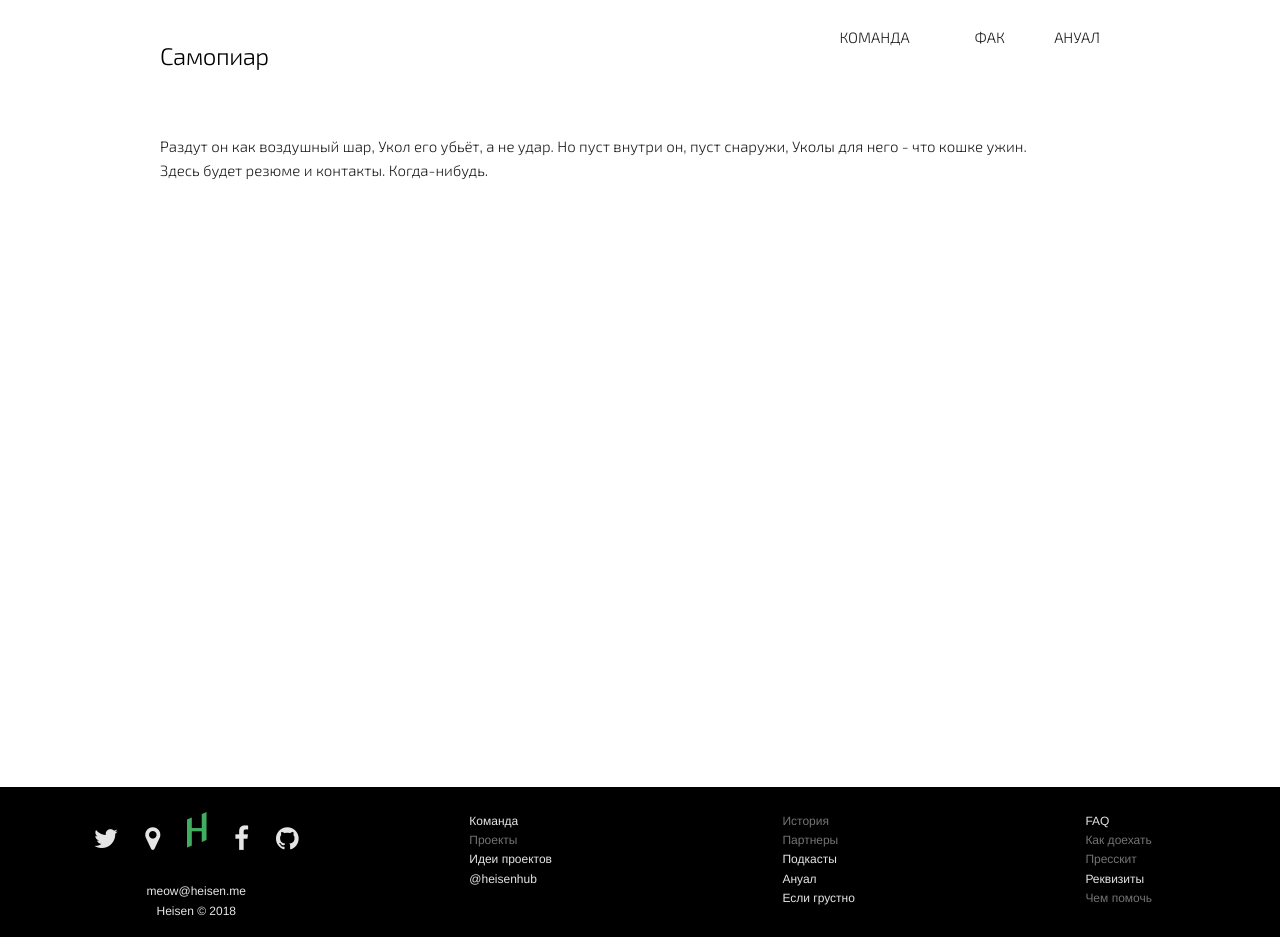
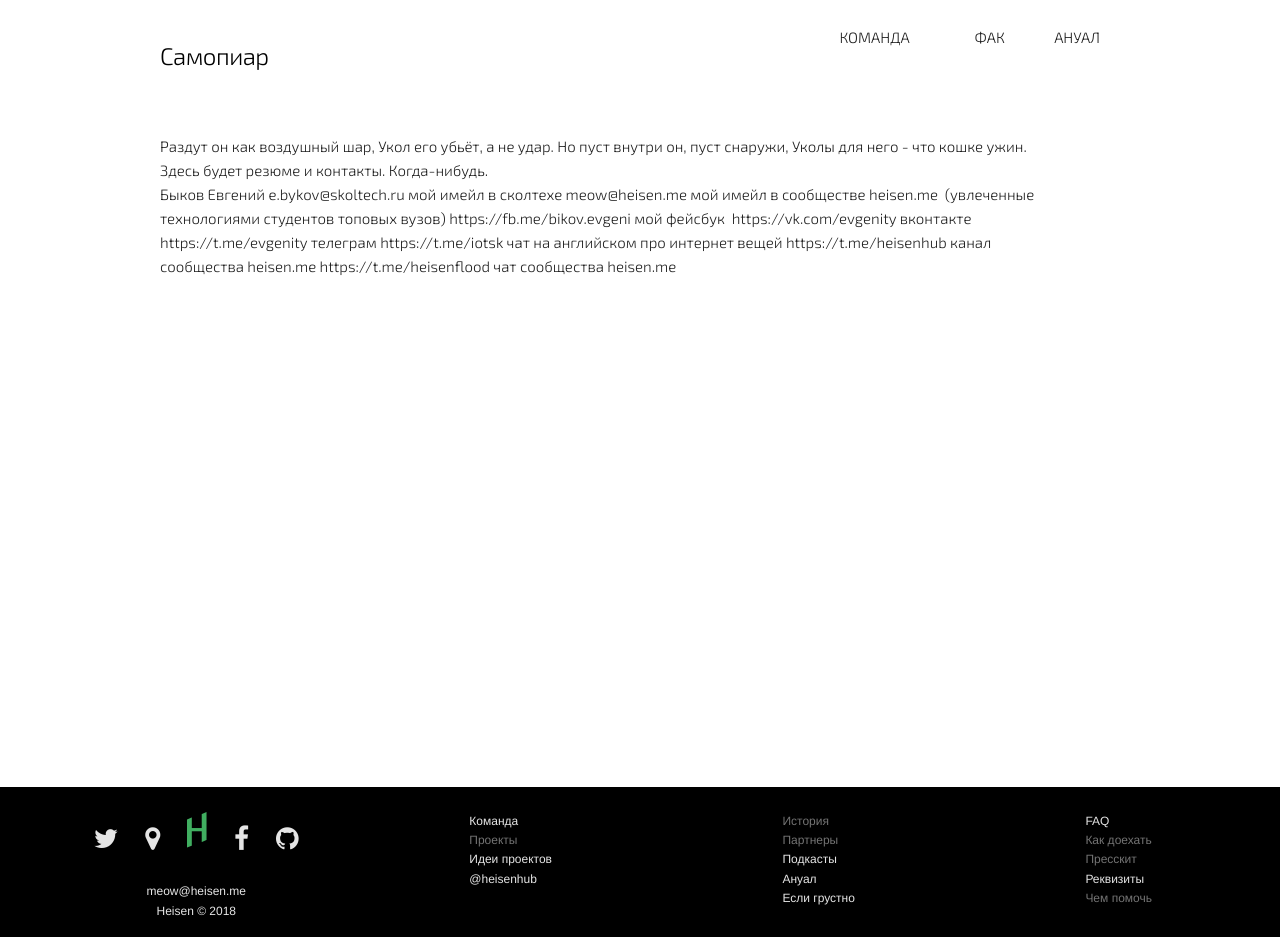
Before and after one commit to evgenity/heisen-new, a Jekyll site: the page built from me.markdown, in a window 1280 px wide. Built offline with Jekyll 4.4.1, drawn with Linux system fonts in a browser that asks for light colours; nearby versions of some CDN libraries; a script that is not in the unit is left out; comment, search, counter and statistics services are not loaded.

Commit message:
Updated Me

```diff
--- a/me.markdown
+++ b/me.markdown
@@ -11,3 +11,13 @@ layout: page
 Уколы для него - что кошке ужин.
 
 Здесь будет резюме и контакты. Когда-нибудь.
+
+Быков Евгений
+e.bykov@skoltech.ru	мой имейл в сколтехе
+meow@heisen.me	мой имейл в сообществе heisen.me  (увлеченные технологиями студентов топовых вузов)
+https://fb.me/bikov.evgeni	мой фейсбук
+https://vk.com/evgenity	вконтакте
+https://t.me/evgenity	телеграм
+https://t.me/iotsk	чат на английском про интернет вещей
+https://t.me/heisenhub	канал сообщества heisen.me
+https://t.me/heisenflood	чат сообщества heisen.me
```
